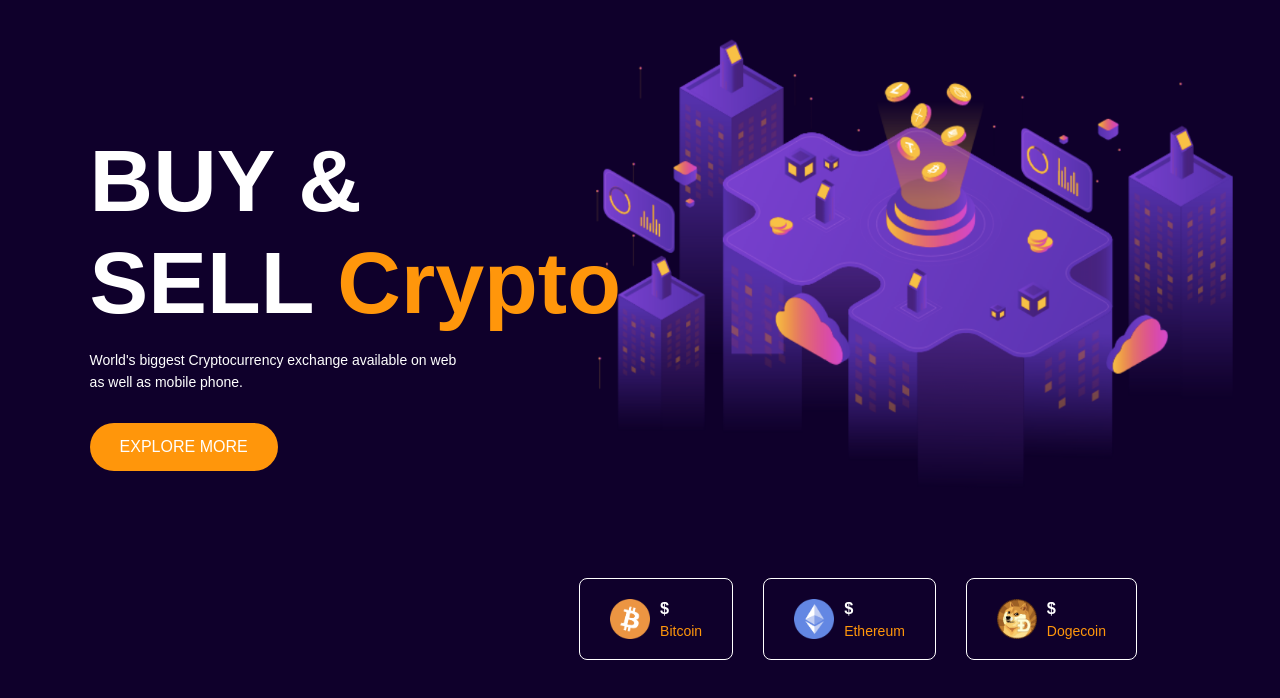
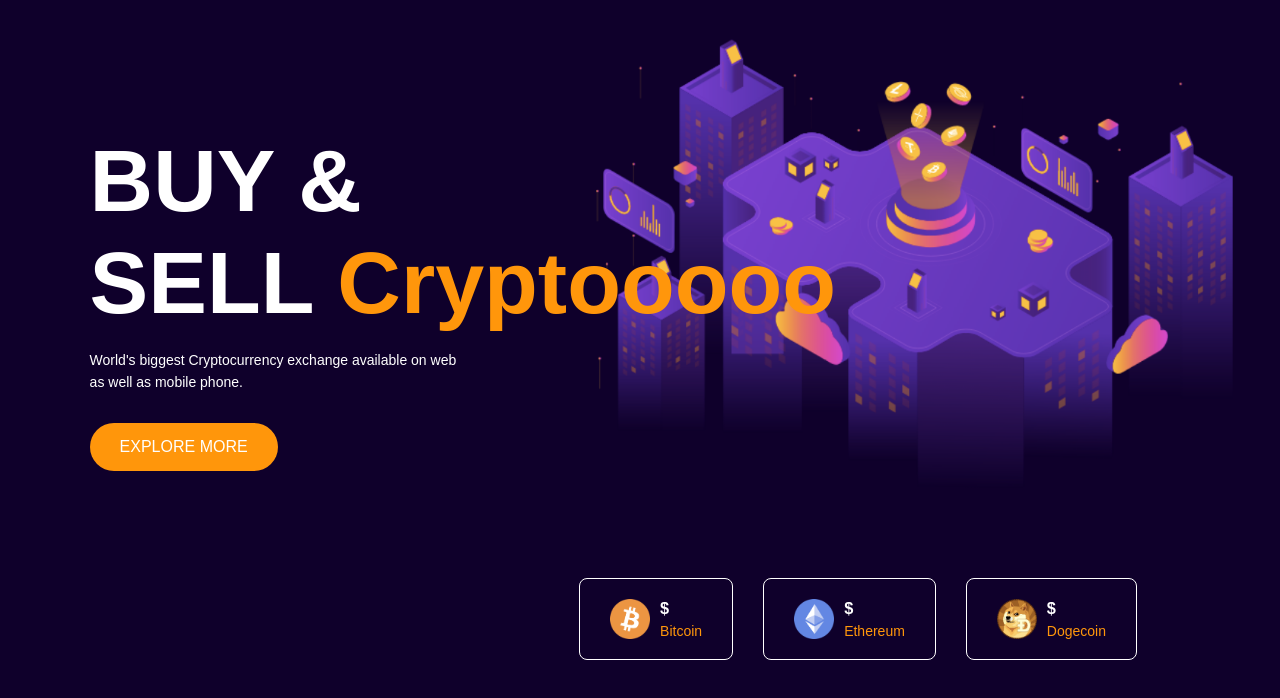
Before and after one commit to HarshCodesX/Crypto-website-landing-page, a plain HTML site: page index.html in a window 1280 px wide. Shown: the part 90-788 px from the top of the page. Drawn offline with nearby package versions, Linux system fonts and the light colour scheme; no server answers; files whose address does not match are found by name.

Commit message:
Update index.html

```diff
--- a/index.html
+++ b/index.html
@@ -3,7 +3,7 @@
 <head>
     <meta charset="UTF-8">
     <meta name="viewport" content="width=device-width, initial-scale=1.0">
-    <title>Crypto-websiteeeeeeee</title>
+    <title>Crypto-website</title>
     <link rel="stylesheet" href="style.css">
     <script src="https://code.jquery.com/jquery-3.7.1.min.js" integrity="sha256-/JqT3SQfawRcv/BIHPThkBvs0OEvtFFmqPF/lYI/Cxo=" crossorigin="anonymous"></script>
 </head>
@@ -21,7 +21,7 @@
         </nav>
 
         <div class="content">
-            <h1>BUY & <br />SELL <span>Crypto</span></h1>
+            <h1>BUY & <br />SELL <span>Cryptooooo</span></h1>
             <p>World's biggest Cryptocurrency exchange available on web <br />as well as mobile phone.</p>
             <a href="#" class="btn">EXPLORE MORE</a>
         </div>
```
